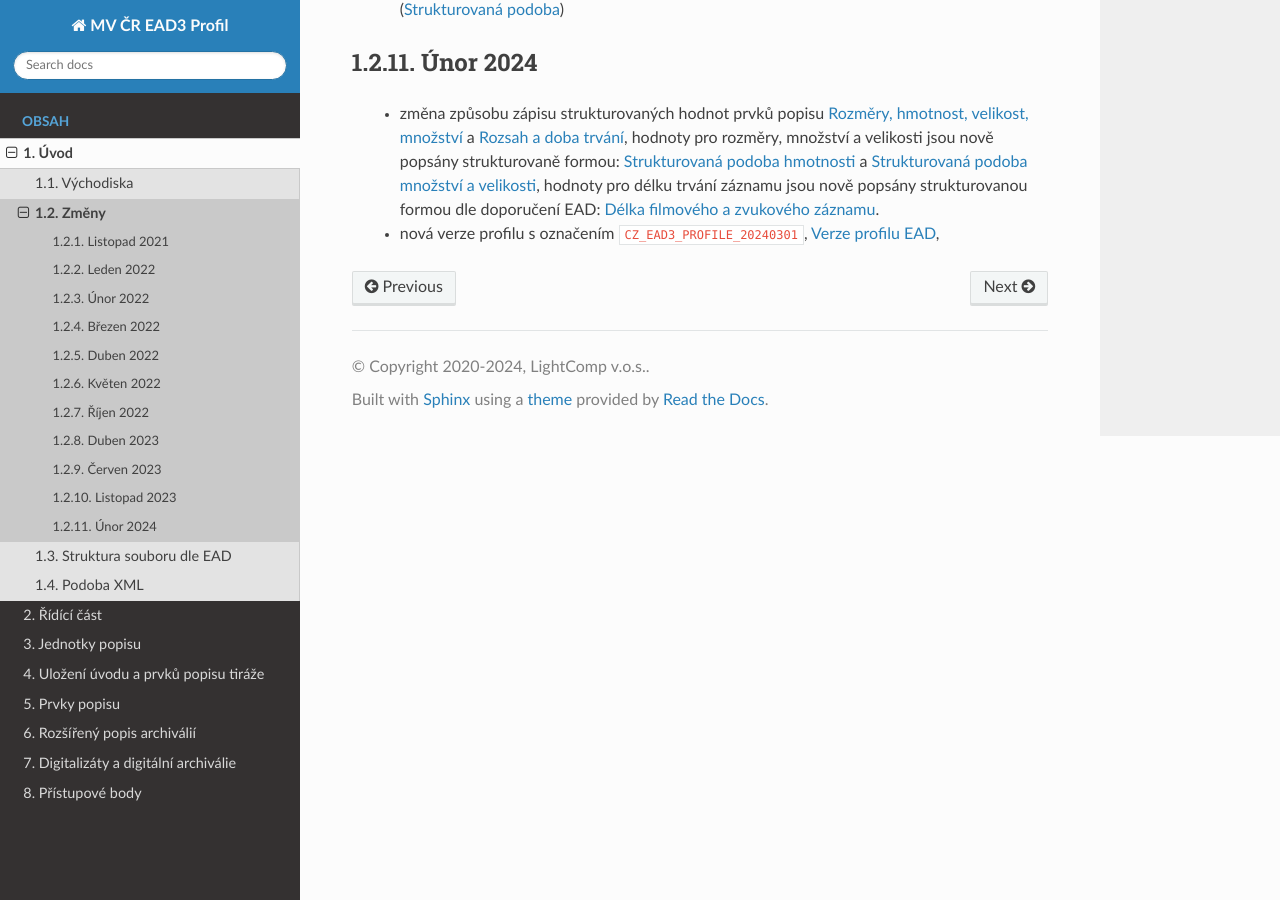
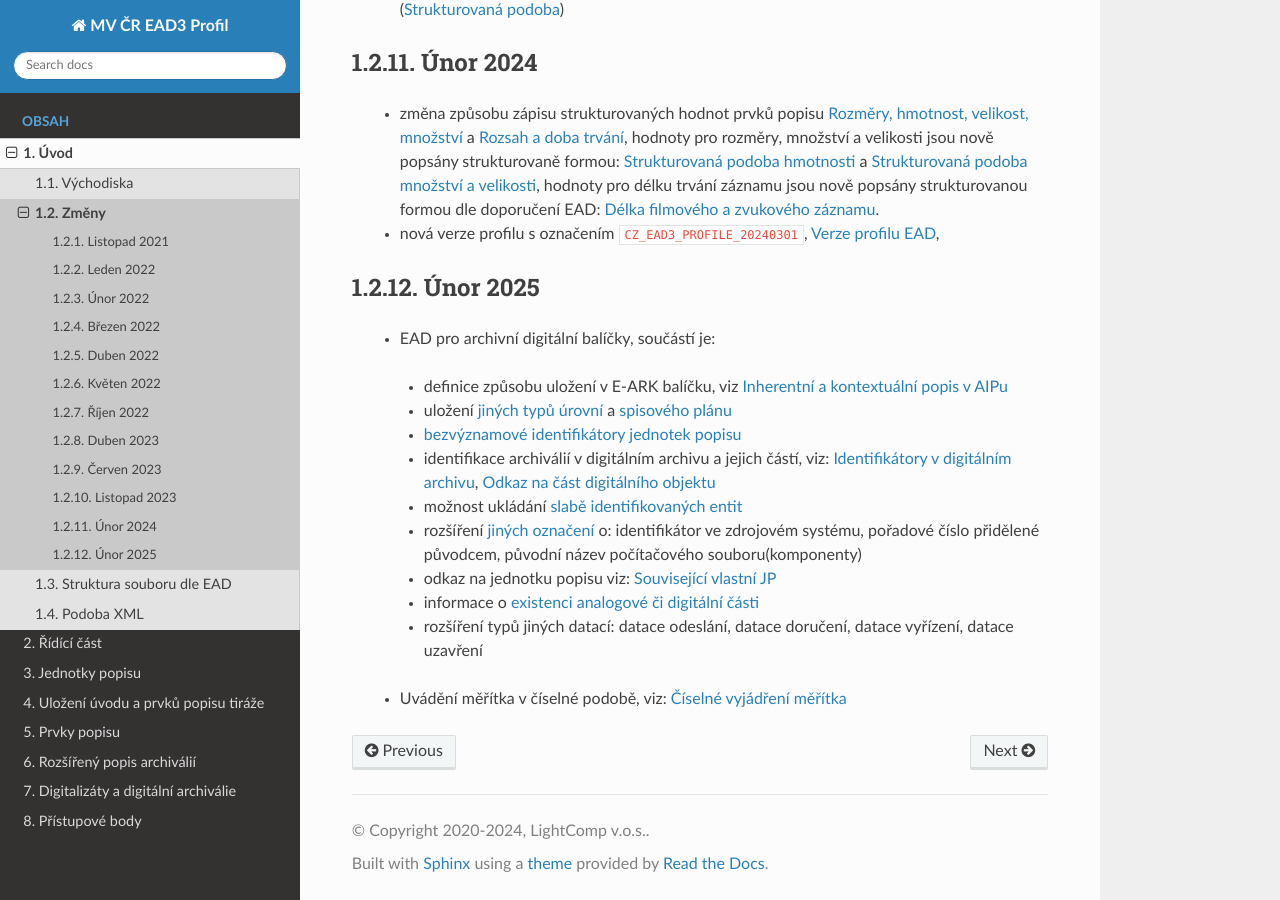
Before and after one commit to elzasw/ead3doc, a Sphinx documentation site: the page built from doc/source/uvod/zmeny.rst, in a window 1280 px wide and 900 px high, scrolled down 2813 px. Built offline with Sphinx 7.4.7 and the Read the Docs theme 3.1.0, drawn with Linux system fonts in a browser that asks for light colours.

Commit message:
Seznam změn - únor 2025

```diff
--- a/doc/source/prist-body/role-entit.rst
+++ b/doc/source/prist-body/role-entit.rst
@@ -118,6 +118,7 @@ Preferované označení odkazované entity je vždy zaznamenáno v elementu
 
 
 
+.. _ead_ap_relation_weakents:
 
 Slabé entity
 ======================
--- a/doc/source/uvod/xml.rst
+++ b/doc/source/uvod/xml.rst
@@ -43,6 +43,8 @@ CAM      ``cam``   ``http://cam.tacr.cz/2019``
     </ead:ead>
 
 
+.. _ead_xml_eark:
+
 Inherentní a kontextuální popis v AIPu
 ========================================
 
--- a/doc/source/uvod/zmeny.rst
+++ b/doc/source/uvod/zmeny.rst
@@ -119,3 +119,21 @@ Listopad 2023
    hodnoty pro délku trvání záznamu jsou nově popsány strukturovanou formou dle doporučení EAD:
    :ref:`ead_item_types_rozsah_duration`.
  * nová verze profilu s označením ``CZ_EAD3_PROFILE_20240301``, :ref:`ead_control_localcontrol_ead3ver`,
+
+
+Únor 2025
+------------
+
+ * EAD pro archivní digitální balíčky, součástí je:
+
+  * definice způsobu uložení v E-ARK balíčku, viz :ref:`ead_xml_eark`
+  * uložení :ref:`jiných typů úrovní <ead_archdesc_hierarchy_other>` a :ref:`spisového plánu <ead_archdesc_hierarchy_fileplan>`
+  * :ref:`bezvýznamové identifikátory jednotek popisu <ead_jp_ident_uuid>`
+  * identifikace archiválií v digitálním archivu a jejich částí, viz: :ref:`ead_dao_extid_aip`, :ref:`ead_dao_part`
+  * možnost ukládání :ref:`slabě identifikovaných entit <ead_ap_relation_weakents>`
+  * rozšíření :ref:`jiných označení <ead_item_types_jinaozn_tab>` o: identifikátor ve zdrojovém systému, pořadové číslo přidělené původcem, původní název počítačového souboru(komponenty)
+  * odkaz na jednotku popisu viz: :ref:`ead_item_types_odkazy_url`
+  * informace o :ref:`existenci analogové či digitální části <ead_item_types_physdesc_expart>`
+  * rozšíření typů jiných datací: datace odeslání, datace doručení, datace vyřízení, datace uzavření
+
+ * Uvádění měřítka v číselné podobě, viz: :ref:`ead_item_types_meritko_cislo`
```
